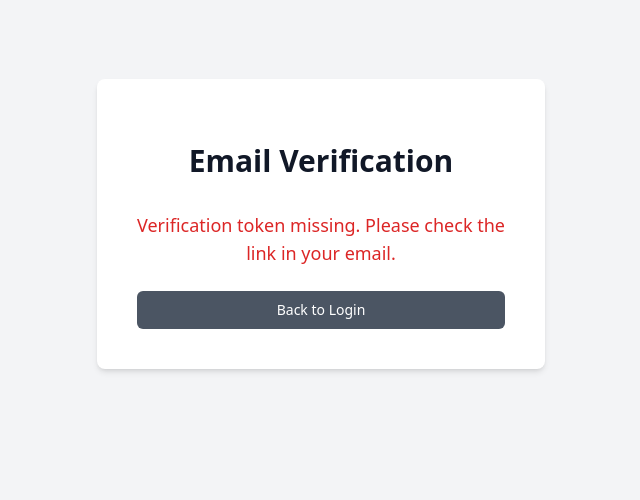
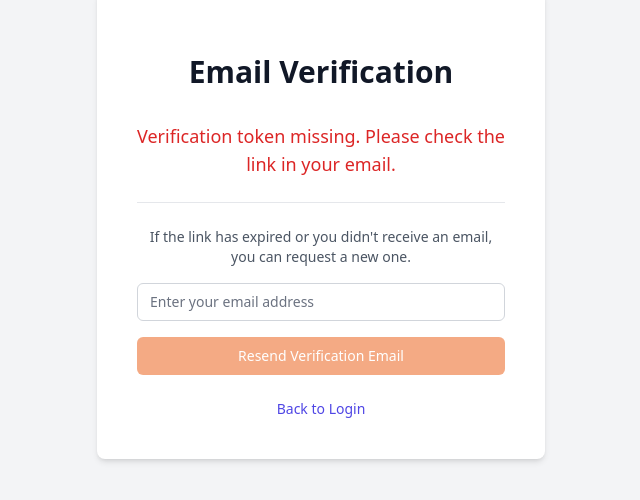
Before and after one commit to Rawson08/expensage-project, a React (Vite) app in the folder frontend/: page /verify-email in a window 1280 px wide. Shown: the part 176-676 px from the top of the page, without its empty margins (319-959 px from the left). Built offline with nearby package versions, Linux system fonts and the light colour scheme; no server answers.

Commit message:
Added resend-verify-email on frontend, email font fixes on backend

```diff
--- a/frontend/src/pages/VerifyEmailPage.tsx
+++ b/frontend/src/pages/VerifyEmailPage.tsx
@@ -1,13 +1,15 @@
 import React, { useState, useEffect, useRef } from 'react';
 import { useSearchParams, Link } from 'react-router-dom';
 import apiClient from '../services/api';
-
+import { toast } from 'react-toastify'; // Import toast
 type VerificationStatus = 'verifying' | 'success' | 'error';
 
 const VerifyEmailPage: React.FC = () => {
   const [searchParams] = useSearchParams();
   const [status, setStatus] = useState<VerificationStatus>('verifying');
   const [message, setMessage] = useState<string>('Verifying your email...');
+  const [resendEmail, setResendEmail] = useState<string>(''); // State for email input
+  const [isResending, setIsResending] = useState<boolean>(false); // State for resend loading
   const token = searchParams.get('token');
   const hasVerified = useRef(false);
 
@@ -39,6 +41,26 @@
     }
   }, [token]);
 
+  // Function to handle resending the verification email
+  const handleResendVerification = async () => {
+      if (!resendEmail) {
+          toast.error("Please enter your email address.");
+          return;
+      }
+      setIsResending(true);
+      try {
+          await apiClient.post('/auth/resend-verification', { email: resendEmail });
+          toast.success("If your account exists and is not verified, a new verification email has been sent.");
+          setResendEmail(''); // Clear input on success
+      } catch (error: any) {
+          // Log the error but show a generic message to the user
+          console.error("Resend verification error:", error);
+          toast.error("An error occurred while trying to resend the verification email. Please try again later.");
+      } finally {
+          setIsResending(false);
+      }
+  };
+
   return (
     <div className="min-h-screen flex items-center justify-center bg-gray-100 py-12 px-4 sm:px-6 lg:px-8">
       <div className="max-w-md w-full space-y-8 bg-white p-10 rounded-lg shadow-md text-center">
@@ -63,10 +85,37 @@
           )}
           {status === 'error' && (
              <>
-              <p className="text-lg text-red-600">{message}</p>
-               <Link
+              <p className="text-lg text-red-600 mb-4">{message}</p>
+              {/* Add Resend Section */}
+              <div className="mt-6 border-t pt-6 space-y-4">
+                   <p className="text-sm text-gray-600">If the link has expired or you didn't receive an email, you can request a new one.</p>
+                   <div>
+                       <label htmlFor="resend-email" className="sr-only">Email address</label>
+                       <input
+                           id="resend-email"
+                           name="email"
+                           type="email"
+                           autoComplete="email"
+                           required
+                           className="appearance-none rounded-md relative block w-full px-3 py-2 border border-gray-300 placeholder-gray-500 text-gray-900 focus:outline-none focus:ring-indigo-500 focus:border-indigo-500 focus:z-10 sm:text-sm"
+                           placeholder="Enter your email address"
+                           value={resendEmail}
+                           onChange={(e) => setResendEmail(e.target.value)}
+                           disabled={isResending}
+                       />
+                   </div>
+                   <button
+                       type="button"
+                       onClick={handleResendVerification}
+                       disabled={isResending || !resendEmail}
+                       className="group relative w-full flex justify-center py-2 px-4 border border-transparent text-sm font-medium rounded-md text-white bg-orange-600 hover:bg-orange-700 focus:outline-none focus:ring-2 focus:ring-offset-2 focus:ring-orange-500 disabled:opacity-50"
+                   >
+                       {isResending ? 'Sending...' : 'Resend Verification Email'}
+                   </button>
+              </div>
+              <Link
                 to="/login"
-                className="group relative w-full flex justify-center py-2 px-4 border border-transparent text-sm font-medium rounded-md text-white bg-gray-600 hover:bg-gray-700 focus:outline-none focus:ring-2 focus:ring-offset-2 focus:ring-gray-500 mt-4"
+                className="block text-center mt-4 text-sm font-medium text-indigo-600 hover:text-indigo-500"
               >
                 Back to Login
               </Link>
```
Also changed, not shown: 1 other file (tests, documents, lock files or other folders).
